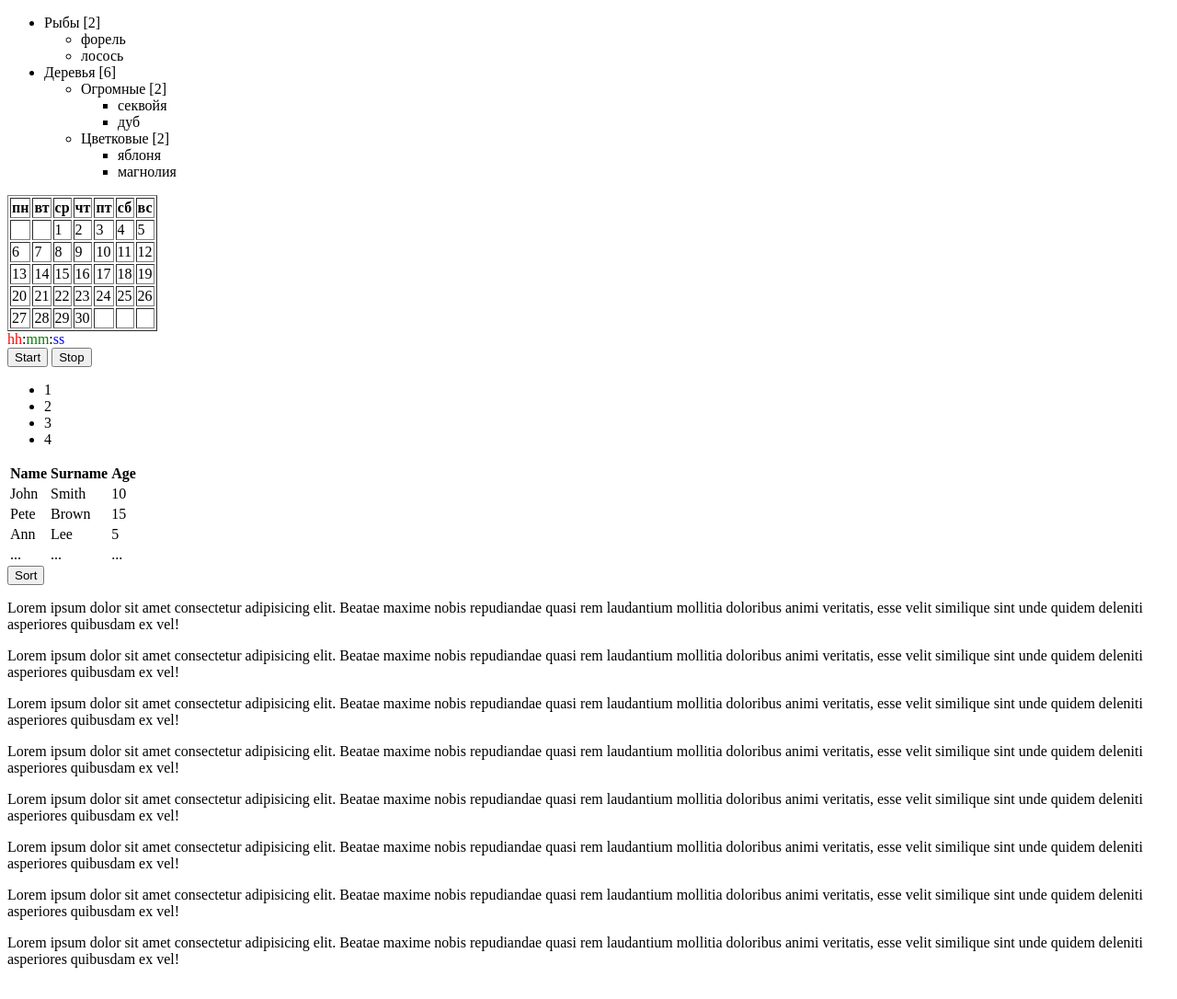
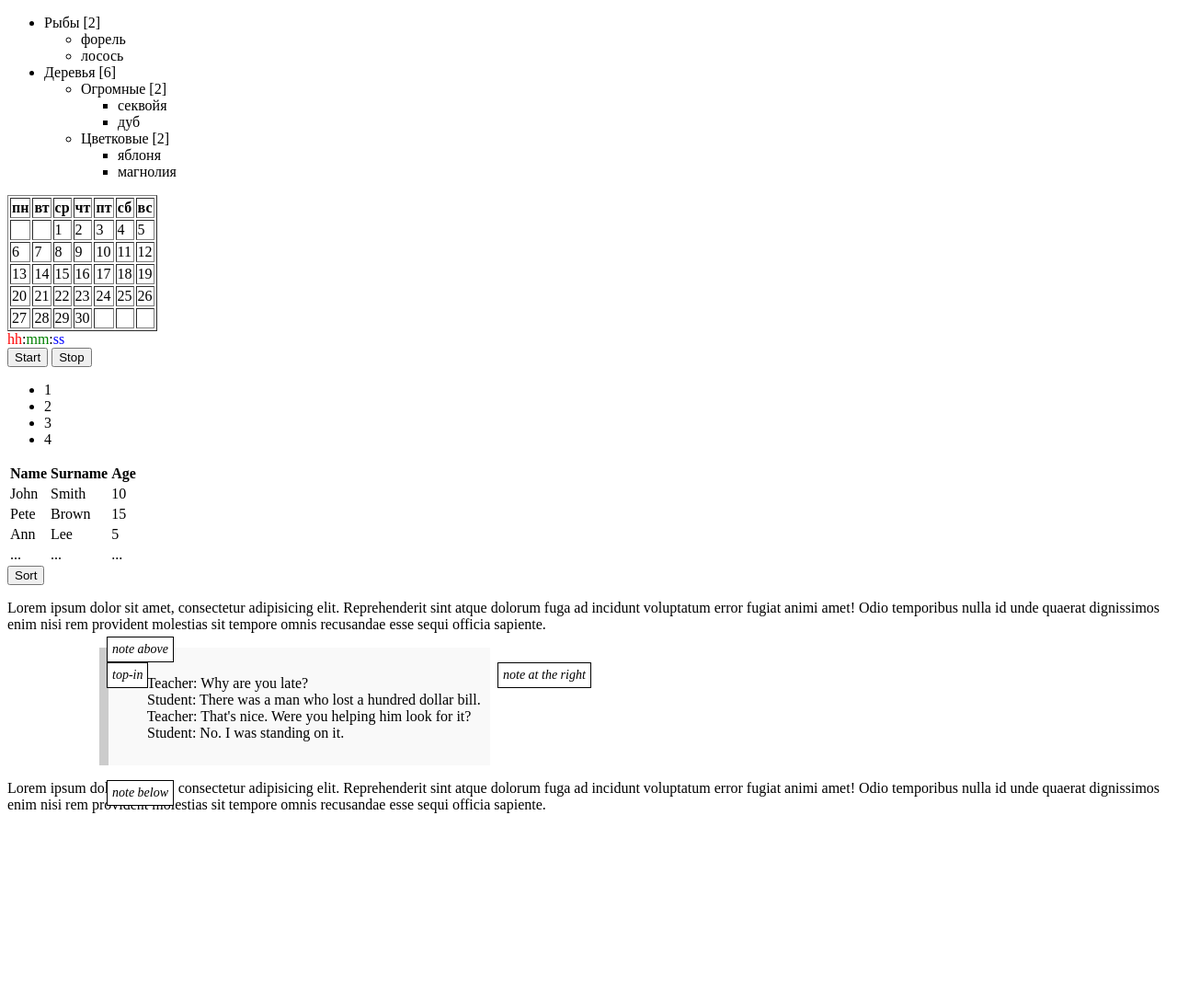
Before and after one commit to IK-Akmal/Frontend, a plain HTML site: page index.html in a window 1280 px wide. Shown: the top 1086 px of the page at 92% size. Drawn offline with Linux system fonts and the light colour scheme.

Commit message:
задание на тему Координаты

```diff
--- a/index.html
+++ b/index.html
@@ -7,10 +7,11 @@
     <meta name="viewport" content="width=device-width, initial-scale=1.0">
     <link rel="stylesheet" href="./Часть 2/Task.1.7.css">
     <link rel="stylesheet" href="./Часть 2/Task.1.8.css">
+    <link rel="stylesheet" href="./Часть 2/Task.1.11.css">
     <title>Document</title>
 </head>
 
-<body>
+<body style="height: 2000px">
     <div id="container"></div>
 
     <div id="clock">
@@ -59,15 +60,22 @@
         </tbody>
     </table>
     <button id="btn-sort">Sort</button>
-    <p>Lorem ipsum dolor sit amet consectetur adipisicing elit. Beatae maxime nobis repudiandae quasi rem laudantium mollitia doloribus animi veritatis, esse velit similique sint unde quidem deleniti asperiores quibusdam ex vel!</p>
-    <p>Lorem ipsum dolor sit amet consectetur adipisicing elit. Beatae maxime nobis repudiandae quasi rem laudantium mollitia doloribus animi veritatis, esse velit similique sint unde quidem deleniti asperiores quibusdam ex vel!</p>
-    <p>Lorem ipsum dolor sit amet consectetur adipisicing elit. Beatae maxime nobis repudiandae quasi rem laudantium mollitia doloribus animi veritatis, esse velit similique sint unde quidem deleniti asperiores quibusdam ex vel!</p>
-    <p>Lorem ipsum dolor sit amet consectetur adipisicing elit. Beatae maxime nobis repudiandae quasi rem laudantium mollitia doloribus animi veritatis, esse velit similique sint unde quidem deleniti asperiores quibusdam ex vel!</p>
-    <p>Lorem ipsum dolor sit amet consectetur adipisicing elit. Beatae maxime nobis repudiandae quasi rem laudantium mollitia doloribus animi veritatis, esse velit similique sint unde quidem deleniti asperiores quibusdam ex vel!</p>
-    <p>Lorem ipsum dolor sit amet consectetur adipisicing elit. Beatae maxime nobis repudiandae quasi rem laudantium mollitia doloribus animi veritatis, esse velit similique sint unde quidem deleniti asperiores quibusdam ex vel!</p>
-    <p>Lorem ipsum dolor sit amet consectetur adipisicing elit. Beatae maxime nobis repudiandae quasi rem laudantium mollitia doloribus animi veritatis, esse velit similique sint unde quidem deleniti asperiores quibusdam ex vel!</p>
-    <p>Lorem ipsum dolor sit amet consectetur adipisicing elit. Beatae maxime nobis repudiandae quasi rem laudantium mollitia doloribus animi veritatis, esse velit similique sint unde quidem deleniti asperiores quibusdam ex vel!</p>
+    <p>Lorem ipsum dolor sit amet, consectetur adipisicing elit. Reprehenderit sint atque dolorum fuga ad incidunt
+        voluptatum error fugiat animi amet! Odio temporibus nulla id unde quaerat dignissimos enim nisi rem provident
+        molestias sit tempore omnis recusandae
+        esse sequi officia sapiente.</p>
 
+    <blockquote>
+        Teacher: Why are you late?
+        Student: There was a man who lost a hundred dollar bill.
+        Teacher: That's nice. Were you helping him look for it?
+        Student: No. I was standing on it.
+    </blockquote>
+
+    <p>Lorem ipsum dolor sit amet, consectetur adipisicing elit. Reprehenderit sint atque dolorum fuga ad incidunt
+        voluptatum error fugiat animi amet! Odio temporibus nulla id unde quaerat dignissimos enim nisi rem provident
+        molestias sit tempore omnis recusandae
+        esse sequi officia sapiente.</p>
     <!-- <script src="./alert.js"></script> -->
     <!-- <script src="./variables.js"></script> -->
     <!-- <script src="./variables.js"></script> -->
@@ -80,7 +88,8 @@
     <!-- <script src="./Task.2.13.js"></script> -->
     <script src="./Часть 2/Task.1.7.js"></script>
     <script src="./Часть 2/Task.1.8.js"></script>
-    <script src="./Часть 2/Task.1.9.js"></script>
+    <!-- <script src="./Часть 2/Task.1.9.js"></script> -->
+    <script src="./Часть 2/Task.1.11.js"></script>
 
 </body>
 
--- /dev/null
+++ b/Часть 2/Task.1.11.css
@@ -0,0 +1,33 @@
+.body{
+    position: relative;
+}
+
+.note {
+    /* position: fixed; */
+    position: absolute;
+    z-index: 1000;
+    padding: 5px;
+    border: 1px solid black;
+    background: white;
+    text-align: center;
+    font: italic 14px serif;
+}
+
+blockquote {
+    background: #f9f9f9;
+    border-left: 10px solid #ccc;
+    margin: 0 0 0 100px;
+    padding: .5em 10px;
+    quotes: "\201C""\201D""\2018""\2019";
+    display: inline-block;
+    white-space: pre;
+}
+
+blockquote:before {
+    color: #ccc;
+    content: open-quote;
+    font-size: 4em;
+    line-height: .1em;
+    margin-right: .25em;
+    vertical-align: -.4em;
+}
--- /dev/null
+++ b/Часть 2/Task.1.11.js
@@ -0,0 +1,127 @@
+// Найдите координаты точек относительно окна браузера
+// важность: 5
+// В ифрейме ниже располагается документ с зелёным «полем».
+
+// Используйте JavaScript, чтобы найти координаты углов, обозначенных стрелками.
+
+// В документе уже реализована функциональность, когда при клике на любом месте показываются соответствующие координаты.
+
+// Ваш код должен при помощи DOM получить четыре пары координат:
+
+// 1 верхний левый, внешний угол (это просто).
+// 2 нижний правый, внешний угол (тоже просто).
+// 3 верхний левый, внутренний угол (чуть сложнее).
+// 4 нижний правый, внутренний угол (есть несколько способов, выберите один).
+// Координаты, вычисленные вами, должны совпадать с теми, которые возвращаются по клику мыши.
+
+// P.S. Код должен работать, если у элемента другие размеры или есть рамка, без привязки к конкретным числам.
+
+{
+
+
+    let coords = document.body.getBoundingClientRect();
+    let answer1 = [coords.left, coords.top];
+    let answer2 = [coords.right, coords.bottom];
+    let answer3 = [coords.left + document.body.clientLeft, coords.top + document.body.clientTop];
+    let answer4 = [
+        coords.left + document.body.clientLeft + document.body.clientWidth,
+        coords.top + document.body.clientTop + document.body.clientHeight
+    ];
+}
+
+///-------------------------------------------------------------------------------------------------------
+
+
+// Создайте функцию positionAt(anchor, position, elem), которая позиционирует элемент elem
+// в зависимости от значения свойства position рядом с элементом anchor.
+
+// Аргумент position – строка с одним из 3 значений:
+
+// "top" – расположить elem прямо над anchor
+// "right" – расположить elem непосредственно справа от anchor
+// "bottom" – расположить elem прямо под anchor
+// Она используется внутри функции showNote(anchor, position, html), которая уже есть в исходном коде задачи.
+//  Она создаёт и показывает элемент-«заметку» с текстом html на заданной позиции position рядом с элементом anchor.
+
+{
+    function positionAt(anchor, position, elem) {
+
+        let anchorCoords = anchor.getBoundingClientRect();
+
+        switch (position) {
+            case "top":
+                elem.style.left = anchorCoords.left + "px";
+                elem.style.top = anchorCoords.top - elem.offsetHeight + "px";
+                break;
+
+            case "right":
+                elem.style.left = anchorCoords.left + anchor.offsetWidth + "px";
+                elem.style.top = anchorCoords.top + "px";
+                break;
+
+            case "bottom":
+                elem.style.left = anchorCoords.left + "px";
+                elem.style.top = anchorCoords.top + anchor.offsetHeight + "px";
+                break;
+
+            case "top-in":
+                elem.style.left = anchorCoords.left + "px";
+                elem.style.top = anchorCoords.top + "px";
+                break;
+            case "right-in":
+                elem.style.width = '150px';
+                elem.style.left = anchorCoords.left + anchor.offsetWidth - elem.offsetWidth + "px";
+                elem.style.top = anchorCoords.top + "px";
+                break;
+            case "bottom-in":
+                elem.style.left = anchorCoords.left + "px";
+                elem.style.top = anchorCoords.top + anchor.offsetHeight - elem.offsetHeight + "px";
+                break;
+        }
+
+    }
+    function showNote(anchor, position, html) {
+
+        let note = document.createElement('div');
+        note.className = "note";
+        note.innerHTML = html;
+        document.body.append(note);
+
+        positionAt(anchor, position, note);
+    }
+
+    let blockquote = document.querySelector('blockquote');
+
+    showNote(blockquote, "top", "note above");
+    showNote(blockquote, "right", "note at the right");
+    showNote(blockquote, "bottom", "note below");
+    showNote(blockquote, "top-in", "top-in");
+
+}
+
+//--------------------------------------------------------------------------------------------------
+// Покажите заметку около элемента (абсолютное позиционирование)
+// важность: 5
+// Измените код решения предыдущего задания так, чтобы элемент заметки использовал свойство
+// position:absolute вместо position:fixed.
+
+// Это предотвратит расхождение элементов при прокрутке страницы.
+
+// Используйте решение предыдущего задания для начала.
+// Чтобы проверить решение в условиях с прокруткой, добавьте стиль элементу <body style="height: 2000px">.
+
+
+
+
+//--------------------------------------------------------------------------------------------------------------
+
+
+// Расположите заметку внутри элемента (абсолютное позиционирование)
+// важность: 5
+// Усовершенствуйте решение предыдущего задания Покажите заметку около
+// элемента (абсолютное позиционирование): научите функцию positionAt(anchor, position, elem) вставлять elem внутрь anchor.
+
+// Новые значения для аргумента position:
+
+// top-out, right-out, bottom-out – работают так же, как раньше, они вставляют elem сверху/справа/снизу anchor.
+// top-in, right-in, bottom-in – вставляют elem внутрь anchor: приклеивают его к верхнему/правому/нижнему краю.
```
